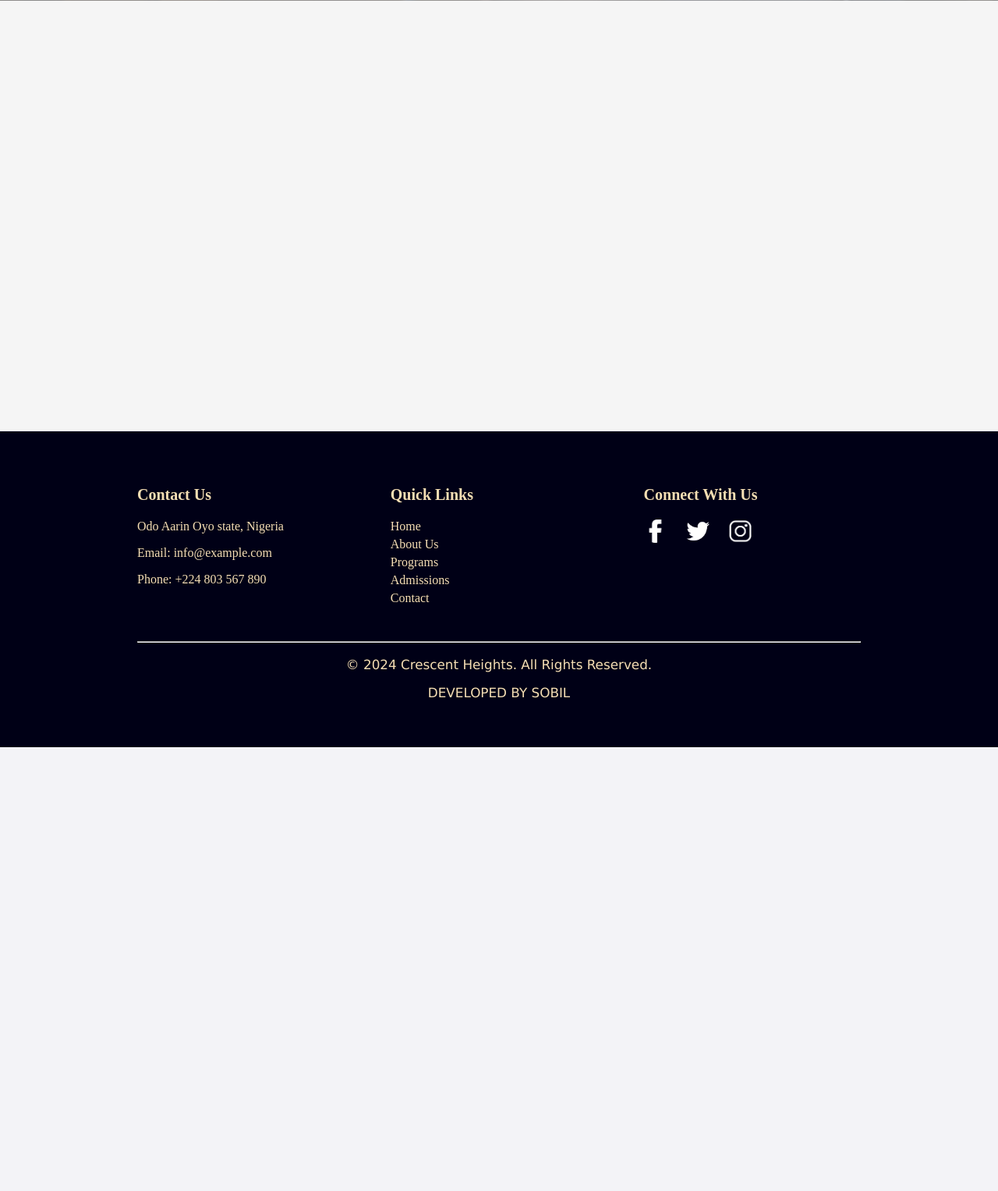
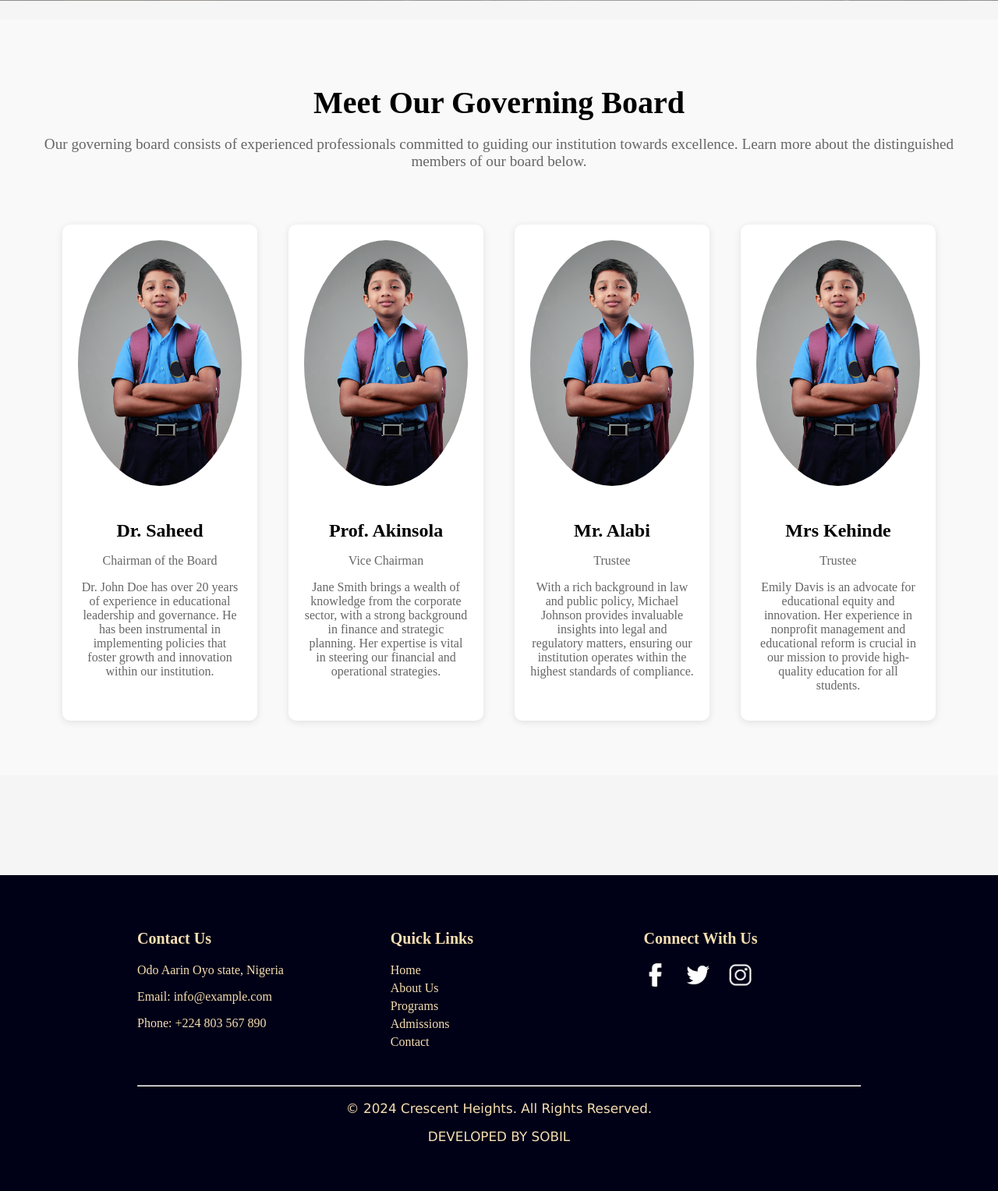
Before and after one commit to Sobilo34/Crescent_Heights, a Python web app: template web_app/templates/govboard.html in a window 1280 px wide. Shown: the part 409-1936 px from the top of the page at 78% size. Before the commit the page ends 1367 px from the top, so only its background shows below. Run offline with Jinja, Linux system fonts and the light colour scheme; the template is opened without the code that fills it, so the values that code supplies are empty.

Commit message:
Added content to govening board

```diff
--- a/web_app/static/styles/govboard.css
+++ b/web_app/static/styles/govboard.css
@@ -4,6 +4,85 @@
     top: 110px;
     height: 300px;
     width: 100%;
+}
+
+.governing-board {
+  margin-top: -400px;
+  padding: 50px 0;
+  background-color: #f9f9f9;
+}
+
+.board-intro {
+  text-align: center;
+  margin-bottom: 50px;
+}
+
+.board-intro h2 {
+  font-size: 2.5em;
+  margin-bottom: 10px;
+}
+
+.board-intro p {
+  font-size: 1.2em;
+  color: #666;
+}
+
+.board-members {
+  display: flex;
+  flex-wrap: wrap;
+  justify-content: center;
+}
+
+.board-member {
+  width: 250px;
+  margin: 20px;
+  background-color: #fff;
+  box-shadow: 0 2px 10px rgba(0, 0, 0, 0.1);
+  border-radius: 10px;
+  text-align: center;
+  padding: 20px;
+}
+
+.board-member img {
+  width: 100%;
+  border-radius: 50%;
+  margin-bottom: 20px;
+}
+
+.board-member h3 {
+  font-size: 1.5em;
+  margin-bottom: 10px;
+}
+
+.board-member p {
+  font-size: 1em;
+  color: #666;
+}
+
+@media only screen and (max-width: 1000px) {
+  .gov_img {
+    top: 200px;
+    height: 200px;
+  }
+
+  .governing-board {
+    margin-top: -200px;
+    padding: 20px 0;
+  }
+
+  .board-member {
+    width: 200px;
+    margin: 10px;
+    padding: 10px;
+  }
+
+  .board-member h3 {
+    font-size: 1.2em;
+  }
+
+  .board-member p {
+    font-size: 0.9em;
+  }
 }
 
    /* .footer {
--- a/web_app/templates/govboard.html
+++ b/web_app/templates/govboard.html
@@ -129,6 +129,42 @@
   <a>Governing Board</a>
 </div>
 
+<!-- Governing Board Section -->
+<section class="governing-board">
+  <div class="container">
+    <div class="board-intro">
+      <h2>Meet Our Governing Board</h2>
+      <p>Our governing board consists of experienced professionals committed to guiding our institution towards excellence. Learn more about the distinguished members of our board below.</p>
+    </div>
+    <div class="board-members">
+      <div class="board-member">
+        <img src="../static/images/schoolboy.jpg" alt="Member Name">
+        <h3>Dr. Saheed</h3>
+        <p>Chairman of the Board</p>
+        <p>Dr. John Doe has over 20 years of experience in educational leadership and governance. He has been instrumental in implementing policies that foster growth and innovation within our institution.</p>
+      </div>
+      <div class="board-member">
+        <img src="../static/images/schoolboy.jpg" alt="Member Name">
+        <h3>Prof. Akinsola</h3>
+        <p>Vice Chairman</p>
+        <p>Jane Smith brings a wealth of knowledge from the corporate sector, with a strong background in finance and strategic planning. Her expertise is vital in steering our financial and operational strategies.</p>
+      </div>
+      <div class="board-member">
+        <img src="../static/images/schoolboy.jpg" alt="Member Name">
+        <h3>Mr. Alabi</h3>
+        <p>Trustee</p>
+        <p>With a rich background in law and public policy, Michael Johnson provides invaluable insights into legal and regulatory matters, ensuring our institution operates within the highest standards of compliance.</p>
+      </div>
+      <div class="board-member">
+        <img src="../static/images/schoolboy.jpg" alt="Member Name">
+        <h3>Mrs Kehinde</h3>
+        <p>Trustee</p>
+        <p>Emily Davis is an advocate for educational equity and innovation. Her experience in nonprofit management and educational reform is crucial in our mission to provide high-quality education for all students.</p>
+      </div>
+    </div>
+  </div>
+</section>
+
 <!--a href="about.html"><button id="prev">Previous</button></a>
 <a href="Principal.html"><button id="next">Next</button></a-->
 
@@ -168,5 +204,5 @@
       </div>
     </div>
   </footer>
-  </body>
-  </html>
+</body>
+</html>
```
